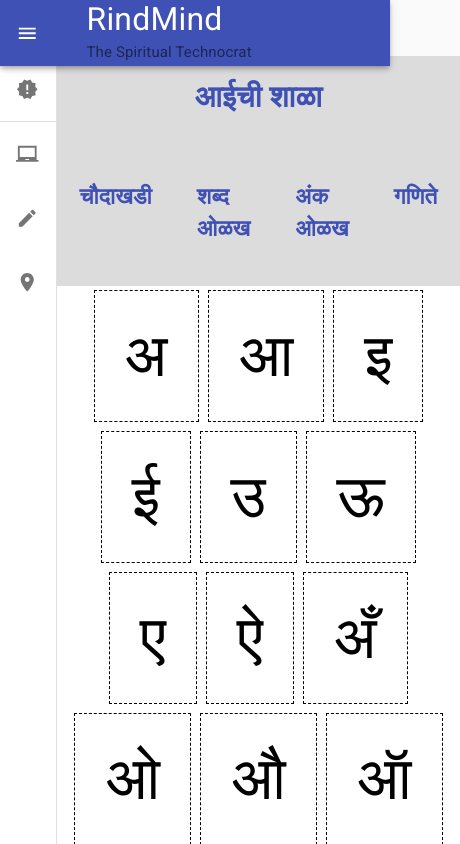
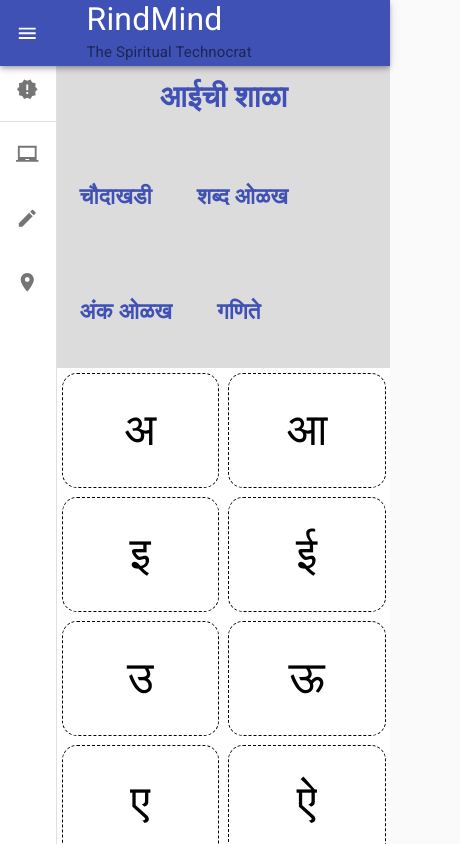
Before and after one commit to param105/rindmind, a React (Create React App) app: page /edu in a window 390 px wide. Shown: the top 844 px of the page, 460 px wide, since content can reach past the window. Built offline with nearby package versions, Linux system fonts and the light colour scheme; a web font is replaced by a local one.

Commit message:
flex issue resolved

```diff
--- a/src/components/edu/js/ChaudaKhadi.js
+++ b/src/components/edu/js/ChaudaKhadi.js
@@ -6,10 +6,10 @@ function ChaudaKhadi(props) {
         <div className="data-grid">
         {
              props.eduData.chars.map((char,index)=>
-                        <div>
-                            <button>{char.text}</button>
 
-                        </div>
+                            <button className="CharCard">{char.text}</button>
+
+
 
                  )
         }
--- a/src/components/edu/scss/edu.scss
+++ b/src/components/edu/scss/edu.scss
@@ -16,6 +16,7 @@ $color-voile : #4051b5;
 
     .edu-menu{
         display: flex;
+        flex-wrap: wrap;
         background-color: gainsboro;
         h2{
             color: $color-voile;
@@ -27,24 +28,45 @@ $color-voile : #4051b5;
 .data-grid{
     display: flex;
     flex-wrap: wrap;
-    justify-content: center;
+    justify-content: space-around;
 
 
-    button{
+    .CharCard{
+        flex:1;
         padding: 2rem;
         margin: 0.3rem;
         border: dashed thin;
-        font-size: 4rem;
+        font-size: 3rem;
         text-align: center;
         text-decoration: none;
         background-color: white;
-        size: 3rem;
+        border-radius: 1rem;
 
         &:hover{
             border-color: $color-voile;
+        }
+
+        &:active{
+                border-color: $color-voile;
         }
 
 
     }
 
 }
+
+@media(max-width:600px){
+    .data-grid{
+        .CharCard{
+            flex: 1 1 30%;
+        }
+    }
+}
+
+@media(max-width:400px){
+    .data-grid{
+        .CharCard{
+            flex: 1 1 40%;
+        }
+    }
+}
```
